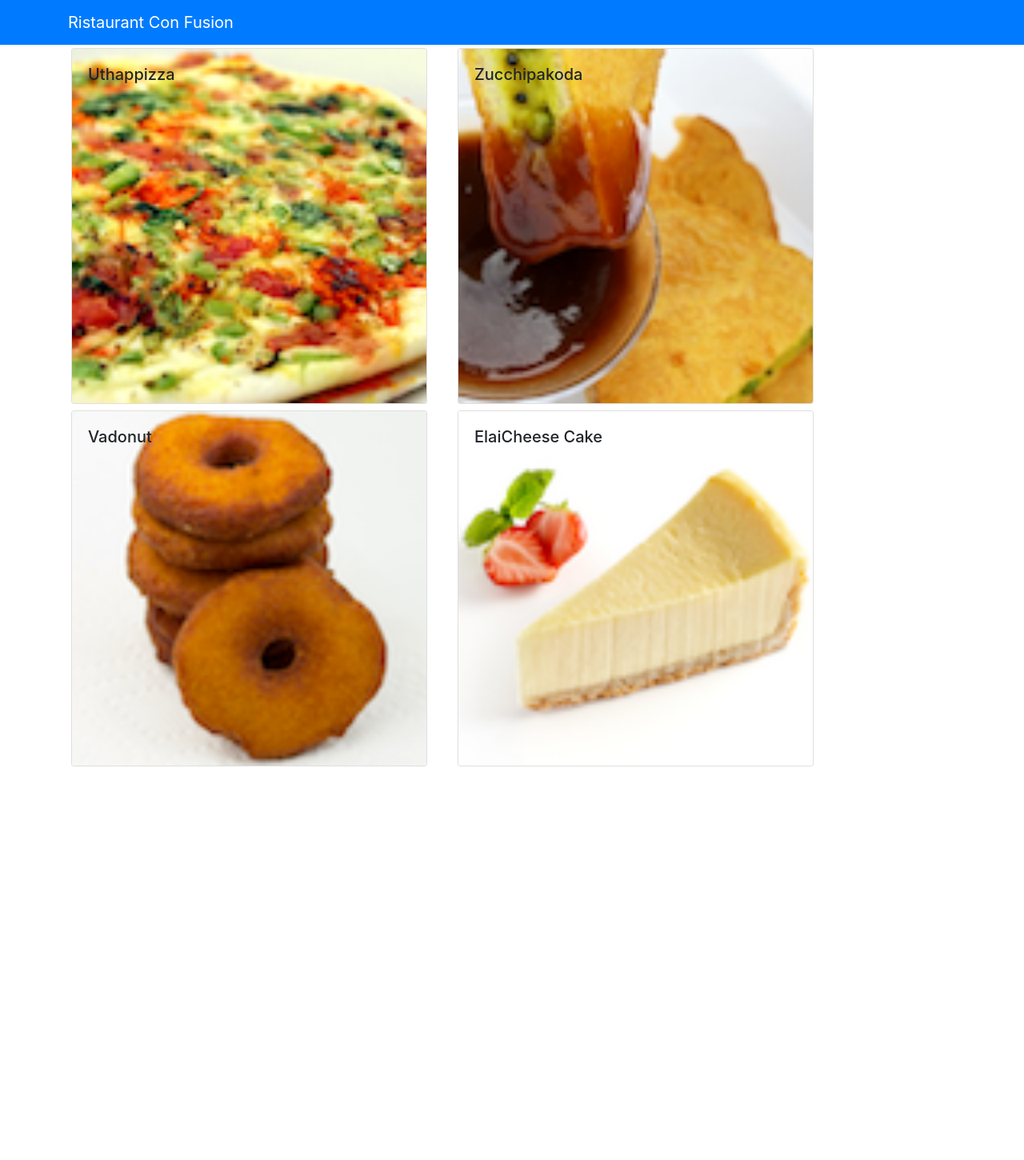
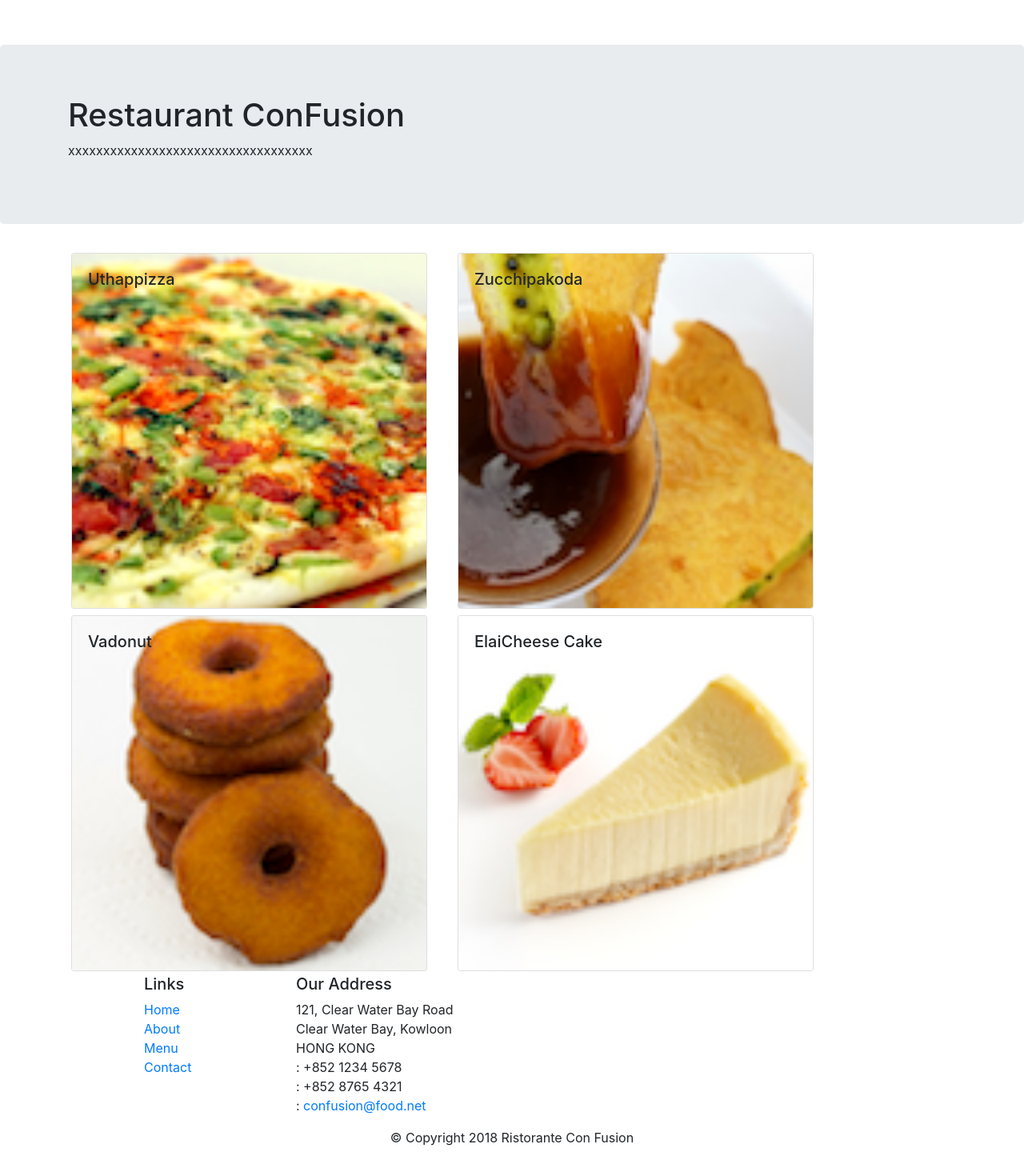
Before and after one commit to cougoulat/courseraReact, a React (Create React App) app: page /contactus in a window 1280 px wide. Shown: the whole page at 80% size. Before the commit the page ends 962 px from the top, so only its background shows below. Built offline with nearby package versions, Linux system fonts and the light colour scheme.

Commit message:
Header and Footer

```diff
--- a/src/components/DishdetailComponent.js
+++ b/src/components/DishdetailComponent.js
@@ -1,11 +1,8 @@
-import React, { Component } from 'react';
+import React from 'react';
 import { Card, CardImg,  CardText, CardBody, CardTitle } from 'reactstrap';
 
-class Dishdetail extends Component{
-	constructor(props){
-		super(props);
-	};
-	renderComment(dish){
+
+function RenderComment({dish}){
 	const commentaire = dish.comments.map((comm) => {
 		return (
 			<ul key={comm.id} className="list-unstyled">
@@ -27,7 +24,7 @@
 
 	}
 }
-	renderDish(dish){
+function RenderDish({dish}){
 	return(
 		<div  className="col-12 col-md-5 m-1">
 			<Card >
@@ -39,13 +36,14 @@
 			</Card>
 		</div>);
 };
-	render(){
-		if(this.props.dish !=null){
+const Dishdetail = (props)=>{
+	console.log("Dishdetail render evoked");
+	if(props.dish !=null){
 		return (
 			<div className="container">
 				<div className="row">
-						{this.renderDish(this.props.dish)}
-						{this.renderComment(this.props.dish)}
+					<RenderDish dish={props.dish}/>
+					<RenderComment dish={props.dish}/>
 				</div>
 			</div>
 
@@ -56,6 +54,5 @@
 }
 
 
-}
 
 export default Dishdetail;
--- /dev/null
+++ b/src/components/Footer.js
@@ -0,0 +1,51 @@
+import React from 'react';
+
+
+const Footer = (props)=>{
+		return(
+			<div className="footer">
+				<div className="container">
+					<div className="row justify-content-center">
+						<div className="col-4 offset-1 col-sm-2">
+							<h5>Links</h5>
+							<ul className="list-unstyled">
+								<li><a href="#">Home</a></li>
+								<li><a href="#">About</a></li>
+								<li><a href="#">Menu</a></li>
+								<li><a href="contactus.html">Contact</a></li>
+							</ul>
+						</div>
+						<div className="col-7 col-sm-5">
+							<h5>Our Address</h5>
+							<address>
+								121, Clear Water Bay Road<br />
+								Clear Water Bay, Kowloon<br />
+								HONG KONG<br />
+								<i className="fa fa-phone fa-lg"></i>: +852 1234 5678<br />
+								<i className="fa fa-fax fa-lg"></i>: +852 8765 4321<br />
+								<i className="fa fa-envelope fa-lg"></i>: <a href="mailto:confusion@food.net">
+									confusion@food.net</a>
+							</address>
+						</div>
+						<div className="col-12 col-sm-4 align-self-center">
+							<div className="text-center">
+								<a className="btn btn-social-icon btn-google" href="http://google.com/+"><i className="fa fa-google-plus"></i></a>
+								<a className="btn btn-social-icon btn-facebook" href="http://www.facebook.com/profile.php?id="><i className="fa fa-facebook"></i></a>
+								<a className="btn btn-social-icon btn-linkedin" href="http://www.linkedin.com/in/"><i className="fa fa-linkedin"></i></a>
+								<a className="btn btn-social-icon btn-twitter" href="http://twitter.com/"><i className="fa fa-twitter"></i></a>
+								<a className="btn btn-social-icon btn-google" href="http://youtube.com/"><i className="fa fa-youtube"></i></a>
+								<a className="btn btn-social-icon" href="mailto:"><i className="fa fa-envelope-o"></i></a>
+							</div>
+						</div>
+					</div>
+					<div className="row justify-content-center">
+						<div className="col-auto">
+							<p>© Copyright 2018 Ristorante Con Fusion</p>
+						</div>
+					</div>
+				</div>
+			</div>
+
+		);
+}
+export default Footer;
--- /dev/null
+++ b/src/components/HeaderComponent.js
@@ -0,0 +1,29 @@
+import React, { Component } from 'react';
+import {Navbar,NavbarBrand,Jumbotron} from 'reactstrap'
+class Header extends Component{
+
+
+	render(){
+		return(
+
+			<>
+				<Navbar dark >
+					<div className="container">
+						<NavbarBrand href="/">Ristaurant Con Fusion</NavbarBrand>
+					</div>
+				</Navbar>
+				<Jumbotron>
+					<div className='container'>
+						<div className='row row-header'>
+							<div className='col-12 col-sm-6'>
+								<h1> Restaurant  ConFusion</h1>
+								<p> xxxxxxxxxxxxxxxxxxxxxxxxxxxxxxxxxxx</p>
+							</div>
+						</div>
+					</div>
+				</Jumbotron>
+			</>
+		);
+	}
+}
+export default Header;
--- a/src/components/MainComponent.js
+++ b/src/components/MainComponent.js
@@ -1,6 +1,7 @@
 import React, { Component } from 'react';
-import {Navbar,NavbarBrand} from 'reactstrap'
 import Menu  from './MenuComponents';
+import Header  from './HeaderComponent';
+import Footer  from './Footer';
 import Dishdetail  from './DishdetailComponent';
 import { DISHES }  from '../shared/dishes';
 
@@ -21,13 +22,10 @@
 	render(){
 		return (
 			<div >
-				<Navbar dark color="primary">
-					<div className="container">
-						<NavbarBrand href="/">Ristaurant Con Fusion</NavbarBrand>
-					</div>
-				</Navbar>
+				<Header/>
 				<Menu dishes={this.state.dishes} onClick={(dishId)=>this.onDishSelect(dishId)}/>
 				<Dishdetail dish={this.state.dishes.filter(dish => dish.id === this.state.dishselected)[0]}/>
+				<Footer/>
 			</div>
 		);
 	}
--- a/src/components/MenuComponents.js
+++ b/src/components/MenuComponents.js
@@ -1,22 +1,23 @@
-import React, { Component } from 'react';
+import React  from 'react';
 import { Card, CardImg, CardImgOverlay, CardTitle } from 'reactstrap';
 
-class Menu extends Component {
-	constructor(props) {
-		super(props);
-	}
-
-
-	render() {
-		const menu = this.props.dishes.map((dish) => {
-			return (
-				<div key={dish.id} className="col-12 col-md-5 m-1">
-					<Card key={dish.id} onClick={() => this.props.onClick(dish.id)}>
+function  RenderMenuItem({dish,onClick}){
+	return(
+		<Card key={dish.id} onClick={() => onClick(dish.id)}>
 			<CardImg width='100%'  src={dish.image} alt={dish.name} />
 			<CardImgOverlay>
 				<CardTitle>{dish.name}</CardTitle>
 			</CardImgOverlay>
 		</Card>
+	);
+
+}
+
+const Menu = (props)=>{
+	const menu = props.dishes.map((dish) => {
+		return (
+			<div key={dish.id} className="col-12 col-md-5 m-1">
+				<RenderMenuItem dish={dish} onClick={props.onClick} />
 			</div>
 		);
 	});
@@ -29,6 +30,5 @@
 		</div>
 	);
 }
-}
 
 export default Menu;
```
Lines whose indentation alone changed are shown as unchanged.
